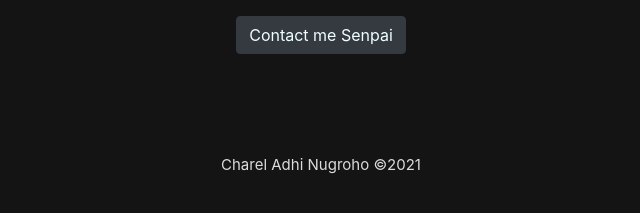
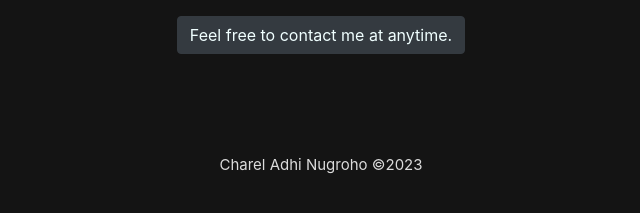
Before and after one commit to Ecludian/CV, a plain HTML site: page index.html in a window 1280 px wide. Shown: the part 3329-3542 px from the top of the page, without its empty margins (319-959 px from the left). Drawn offline with nearby package versions, Linux system fonts and the light colour scheme.

Commit message:
minor change

```diff
--- a/index.html
+++ b/index.html
@@ -189,10 +189,10 @@
         </div>
 
         <center>
-            <button type="button" class="btn btn-dark"><a href="mailto:adhicharel@gmail.com" style="color: azure; text-decoration: none; padding-top: 20px;">Contact me Senpai</a> </button>
+            <button type="button" class="btn btn-dark"><a href="mailto:adhicharel@gmail.com" style="color: azure; text-decoration: none; padding-top: 20px;">Feel free to contact me at anytime.</a> </button>
         </center>
         <div>
-          <p style="font-size: 15px; padding-top: 100px;">Charel Adhi Nugroho ©2021</p>
+          <p style="font-size: 15px; padding-top: 100px;">Charel Adhi Nugroho ©2023</p>
         </div>
     </div>
 </body>
```
